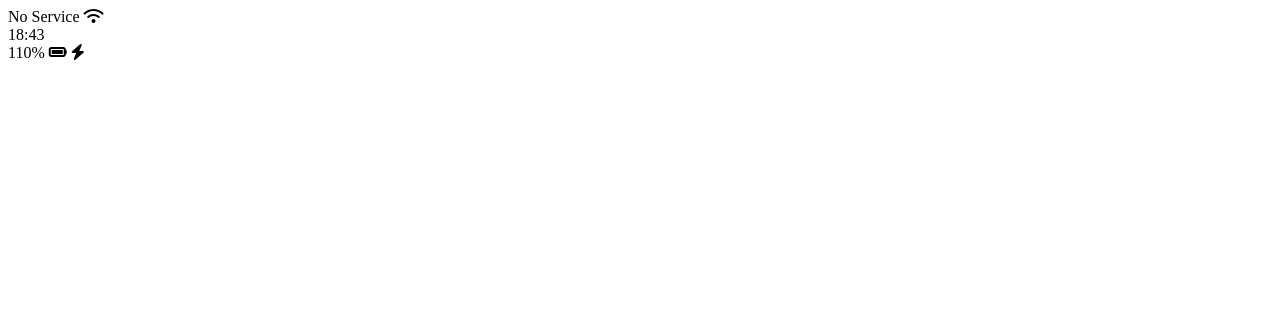
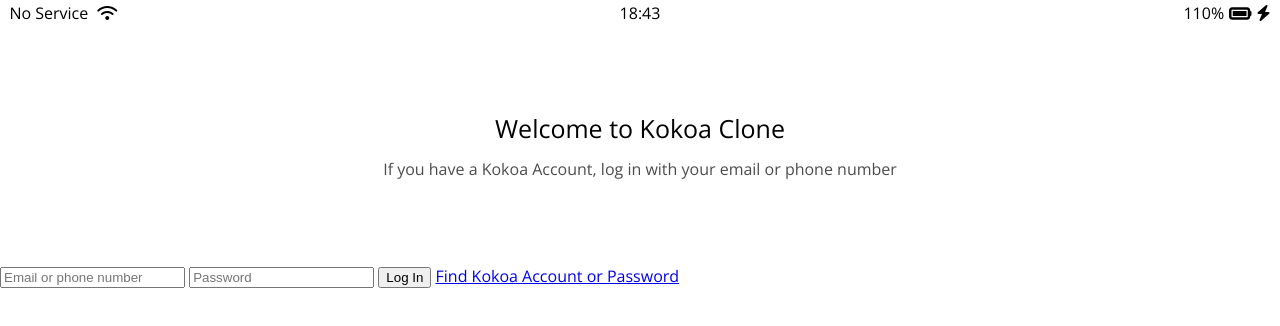
Before and after one commit to Yangcsuk/kokoa-clone-2021, a plain HTML site: page index.html in a window 1280 px wide. Drawn offline with nearby package versions, Linux system fonts and the light colour scheme.

Commit message:
kokoa clone study

```diff
--- /dev/null
+++ b/css/reset.css
@@ -0,0 +1,129 @@
+/* http://meyerweb.com/eric/tools/css/reset/
+   v2.0 | 20110126
+   License: none (public domain)
+*/
+
+html,
+body,
+div,
+span,
+applet,
+object,
+iframe,
+h1,
+h2,
+h3,
+h4,
+h5,
+h6,
+p,
+blockquote,
+pre,
+a,
+abbr,
+acronym,
+address,
+big,
+cite,
+code,
+del,
+dfn,
+em,
+img,
+ins,
+kbd,
+q,
+s,
+samp,
+small,
+strike,
+strong,
+sub,
+sup,
+tt,
+var,
+b,
+u,
+i,
+center,
+dl,
+dt,
+dd,
+ol,
+ul,
+li,
+fieldset,
+form,
+label,
+legend,
+table,
+caption,
+tbody,
+tfoot,
+thead,
+tr,
+th,
+td,
+article,
+aside,
+canvas,
+details,
+embed,
+figure,
+figcaption,
+footer,
+header,
+hgroup,
+menu,
+nav,
+output,
+ruby,
+section,
+summary,
+time,
+mark,
+audio,
+video {
+  margin: 0;
+  padding: 0;
+  border: 0;
+  font-size: 100%;
+  font: inherit;
+  vertical-align: baseline;
+}
+/* HTML5 display-role reset for older browsers */
+article,
+aside,
+details,
+figcaption,
+figure,
+footer,
+header,
+hgroup,
+menu,
+nav,
+section {
+  display: block;
+}
+body {
+  line-height: 1;
+}
+ol,
+ul {
+  list-style: none;
+}
+blockquote,
+q {
+  quotes: none;
+}
+blockquote:before,
+blockquote:after,
+q:before,
+q:after {
+  content: "";
+  content: none;
+}
+table {
+  border-collapse: collapse;
+  border-spacing: 0;
+}
--- /dev/null
+++ b/css/status-bar.css
@@ -0,0 +1,23 @@
+.status-bar {
+  display: flex;
+  justify-content: center;
+  padding: 5px 3px;
+}
+.status-bar__column {
+  width: 33%;
+}
+.status-bar__column:first-child span {
+  margin-right: 5px;
+}
+.status-bar__column:nth-child(2) {
+  display: flex;
+  justify-content: center;
+}
+.status-bar__column:last-child {
+  display: flex;
+  justify-content: flex-end;
+  align-items: center;
+}
+.status-bar__column .fa-battery-full {
+  margin: 0px 5px;
+}
--- /dev/null
+++ b/css/styles.css
@@ -0,0 +1,21 @@
+@import url("https://fonts.googleapis.com/css2?family=Open+Sans:wght@400;600&display=swap");
+@import "reset.css";
+@import "status-bar.css";
+body {
+  font-family: "Open Sans", sans-serif;
+}
+.welcome-header {
+  margin: 90px 0px;
+  text-align: center;
+  display: flex;
+  flex-direction: column;
+  align-items: center;
+}
+.welcome-header__title {
+  margin-bottom: 20px;
+  font-size: 25px;
+}
+.welcome-header__text {
+  width: 60%;
+  opacity: 0.7;
+}
--- a/index.html
+++ b/index.html
@@ -1,13 +1,14 @@
 <!DOCTYPE html>
 <html lang="en">
 <head>
+    <link rel="stylesheet" href="css/styles.css">
     <meta charset="UTF-8">
     <meta http-equiv="X-UA-Compatible" content="IE=edge">
     <meta name="viewport" content="width=device-width, initial-scale=1.0">
-    <title>Welcome to Kokoa Talk</title>
+    <title>Welcome to Kokoa Clone</title>
 </head>
 <body>
-    <div id="status-bar">
+    <div class="status-bar">
         <div class="status-bar__column">
             <span>No Service</span>
             <!-- To to : Wifi Icon -->
@@ -19,11 +20,24 @@
         <div class="status-bar__column">
             <span>110%</span>
             <!-- Battery Icon -->
-            <i class="fas fa-battery-full"></i>
+            <i class="fas fa-battery-full fa-lg"></i>
             <!-- Lightning Icon -->
             <i class="fas fa-bolt"></i>
+
         </div>
     </div>
+    <header class="welcome-header">
+        <h1 class="welcome-header__title">Welcome to Kokoa Clone</h1>
+        <p class="welcome-header__text">If you have a Kokoa Account, log in with your email or phone number</p>
+    </header>
+    <form id="login-form">
+        <input type="text" placeholder="Email or phone number" />
+        <input type="password" placeholder="Password" />
+        <input type="submit" value="Log In" />
+        <a href="#">Find Kokoa Account or Password</a>
+    </form>
+
+
     <script src="https://kit.fontawesome.com/b29c777326.js" crossorigin="anonymous"></script>
 </body>
 </html>
```
